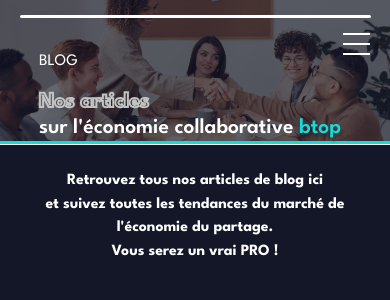
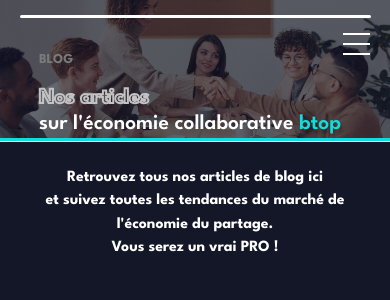
Before and after one commit to WildCodeSchool/2022-03-php-Lyon-P3-Collahop, a Symfony app: template templates/blog/index.html.twig in a window 390 px wide. Shown: the top 300 px of the page. Run offline with Twig, Linux system fonts and the light colour scheme; the template is opened without the code that fills it, so the values that code supplies are empty; style sheets or scripts are compiled from the project's sources; some libraries are stand-ins or nearby versions.

Commit message:
change color and size (+responsive) of the 'category' class

```diff
--- a/assets/styles/blog.scss
+++ b/assets/styles/blog.scss
@@ -28,6 +28,12 @@ body{
 .first_part{
     margin-left: 10vw;
     margin-right: 10vw;
+}
+
+.category{
+    font-size: 3.5vw;
+    color: $secondary-homepage-color;
+    font-weight: bold;
 }
 
 .transparent_weight {
@@ -133,11 +139,19 @@ a {
     .blog_h2 {
         font-size: 3vw;
     }
+
+    .category{
+        font-size: 2.5vw;
+    }
 }
 
 @media screen and (min-width: 700px) {
     .blog_h2 {
         font-size: 2vw;
+    }
+
+    .category{
+        font-size: 1.5vw;
     }
 }
 
--- a/templates/blog/index.html.twig
+++ b/templates/blog/index.html.twig
@@ -10,7 +10,7 @@
 	{% include "home/partials/_sidebar_user.html.twig" %}
 	<div class="blog_page">
         <div class="first_part">
-            <p>BLOG</p>
+            <p class="category">BLOG</p>
             <div>
                 <h1 class="blog_h1">
                     <p class="transparent_weight mb-0">Nos articles</p>
```
